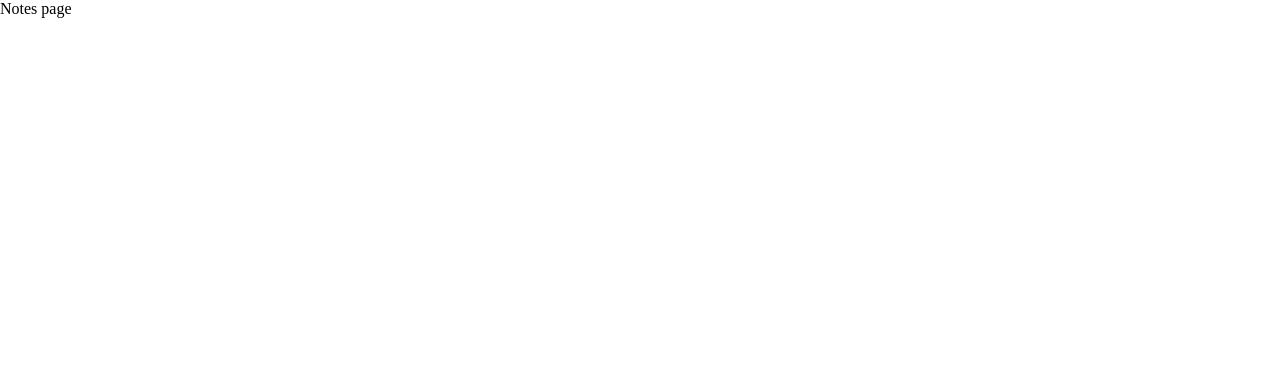
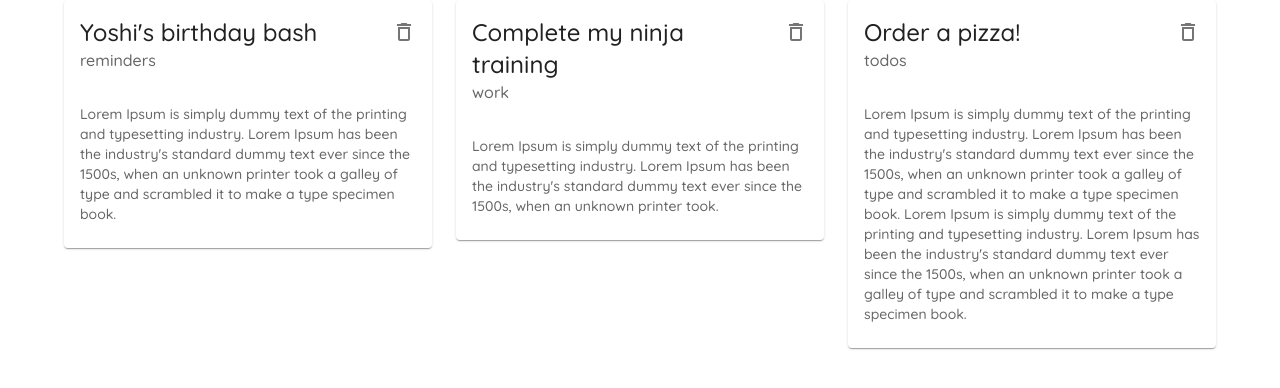
Before and after one commit to StefanoConsonni/notes-app-material-ui, a React (Create React App) app: page / in a window 1280 px wide. Shown: the top 388 px of the page. Built offline with nearby package versions, Linux system fonts and the light colour scheme; data requests are answered from the project's data file.

Commit message:
complete Notes + Notecard components

```diff
--- /dev/null
+++ b/data/db.json
@@ -0,0 +1,22 @@
+{
+  "notes": [
+    {
+      "title": "Yoshi's birthday bash",
+      "details": "Lorem Ipsum is simply dummy text of the printing and typesetting industry. Lorem Ipsum has been the industry's standard dummy text ever since the 1500s, when an unknown printer took a galley of type and scrambled it to make a type specimen book.",
+      "category": "reminders",
+      "id": 1
+    },
+    {
+      "title": "Complete my ninja training",
+      "details": "Lorem Ipsum is simply dummy text of the printing and typesetting industry. Lorem Ipsum has been the industry's standard dummy text ever since the 1500s, when an unknown printer took.",
+      "category": "work",
+      "id": 2
+    },
+    {
+      "title": "Order a pizza!",
+      "details": "Lorem Ipsum is simply dummy text of the printing and typesetting industry. Lorem Ipsum has been the industry's standard dummy text ever since the 1500s, when an unknown printer took a galley of type and scrambled it to make a type specimen book.\nLorem Ipsum is simply dummy text of the printing and typesetting industry. Lorem Ipsum has been the industry's standard dummy text ever since the 1500s, when an unknown printer took a galley of type and scrambled it to make a type specimen book.",
+      "category": "todos",
+      "id": 3
+    }
+  ]
+}
--- /dev/null
+++ b/src/components/NoteCard.js
@@ -0,0 +1,25 @@
+import { Typography, Card, CardHeader, CardContent, IconButton } from "@mui/material";
+import DeleteOutlinedIcon from "@mui/icons-material/DeleteOutlined";
+
+export default function NoteCard({ note, handleDelete }) {
+	return (
+		<div>
+			<Card elevation={1}>
+				<CardHeader
+					action={
+						<IconButton onClick={() => handleDelete(note.id)}>
+							<DeleteOutlinedIcon />
+						</IconButton>
+					}
+					title={note.title}
+					subheader={note.category}
+				/>
+				<CardContent>
+					<Typography variant="body2" color="textSecondary">
+						{note.details}
+					</Typography>
+				</CardContent>
+			</Card>
+		</div>
+	);
+}
--- a/src/pages/Create.js
+++ b/src/pages/Create.js
@@ -1,4 +1,7 @@
 import { useState } from "react";
+import { useHistory } from "react-router-dom";
+
+// Material UI
 import { Typography, Button, Container, TextField, FormControl, FormLabel, FormControlLabel, Radio, RadioGroup } from "@mui/material";
 import { makeStyles } from "tss-react/mui";
 import KeyboardArrowRightIcon from "@mui/icons-material/KeyboardArrowRight";
@@ -20,6 +23,7 @@
 	const [titleError, setTitleError] = useState(false);
 	const [detailsError, setDetailsError] = useState(false);
 	const [category, setCategory] = useState("");
+	const history = useHistory();
 
 	const handleSubmit = (e) => {
 		e.preventDefault();
@@ -31,7 +35,11 @@
 			setDetailsError(true);
 		}
 		if (title && details) {
-			console.log(title, details, category);
+			fetch("http://localhost:8000/notes", {
+				method: "POST",
+				headers: { "Content-type": "application/json" },
+				body: JSON.stringify({ title, details, category }),
+			}).then(() => history.push("/"));
 		}
 	};
 
--- a/src/pages/Notes.js
+++ b/src/pages/Notes.js
@@ -1,9 +1,35 @@
-import React from 'react'
+import { useEffect, useState } from "react";
+import { Container, Grid } from "@mui/material";
+
+// components
+import NoteCard from "../components/NoteCard";
 
 export default function Notes() {
-  return (
-    <div>
-      Notes page
-    </div>
-  )
+	const [notes, setNotes] = useState([]);
+
+	useEffect(() => {
+		fetch("http://localhost:8000/notes")
+			.then((res) => res.json())
+			.then((data) => setNotes(data));
+	}, []);
+
+	const handleDelete = async (id) => {
+		await fetch("http://localhost:8000/notes/" + id, {
+			method: "DELETE",
+		});
+		const newNotes = notes.filter((note) => note.id != id);
+		setNotes(newNotes);
+	};
+
+	return (
+		<Container>
+			<Grid container spacing={3}>
+				{notes.map((note) => (
+					<Grid item xs={12} md={6} lg={4} key={note.id}>
+						<NoteCard note={note} handleDelete={handleDelete} />
+					</Grid>
+				))}
+			</Grid>
+		</Container>
+	);
 }
```
